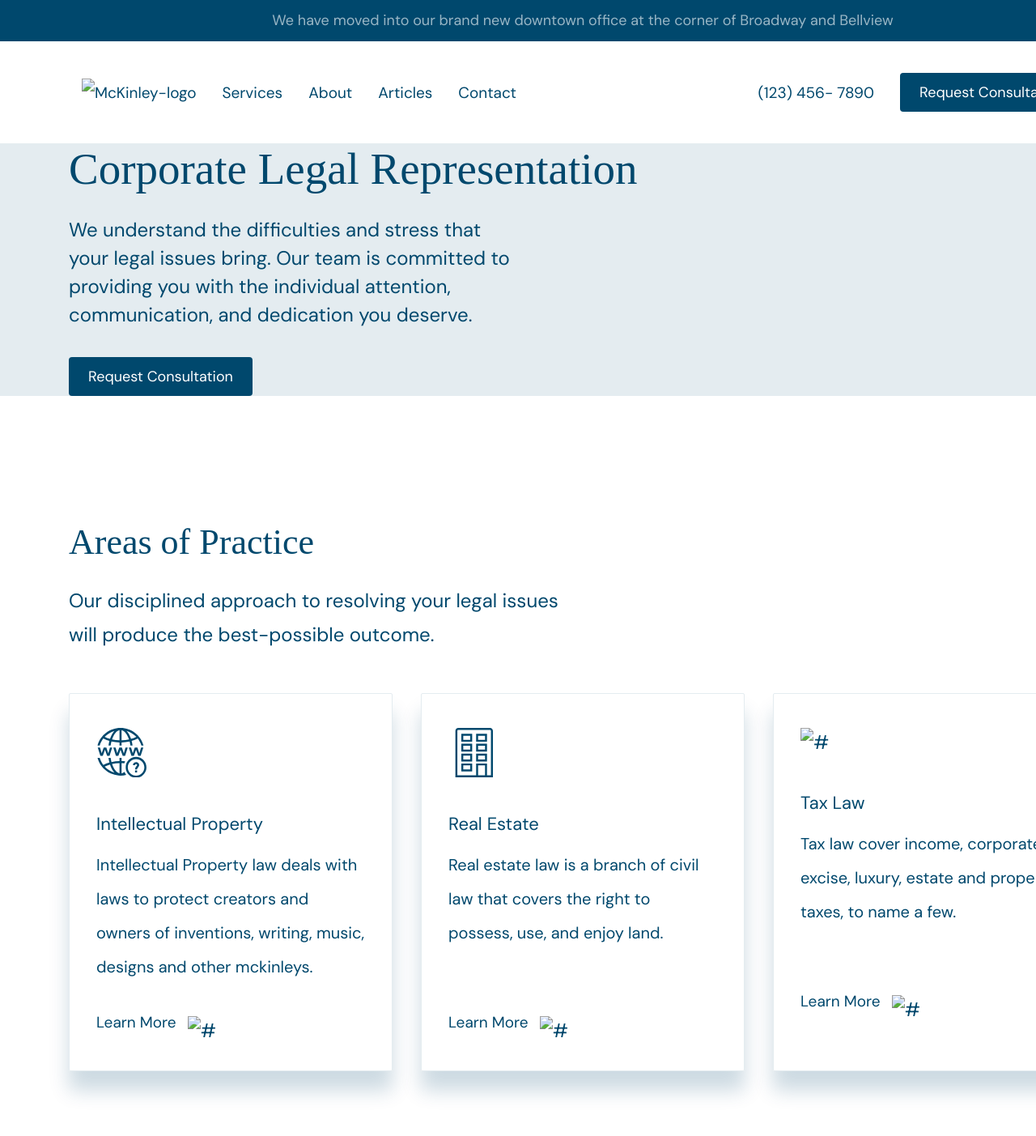
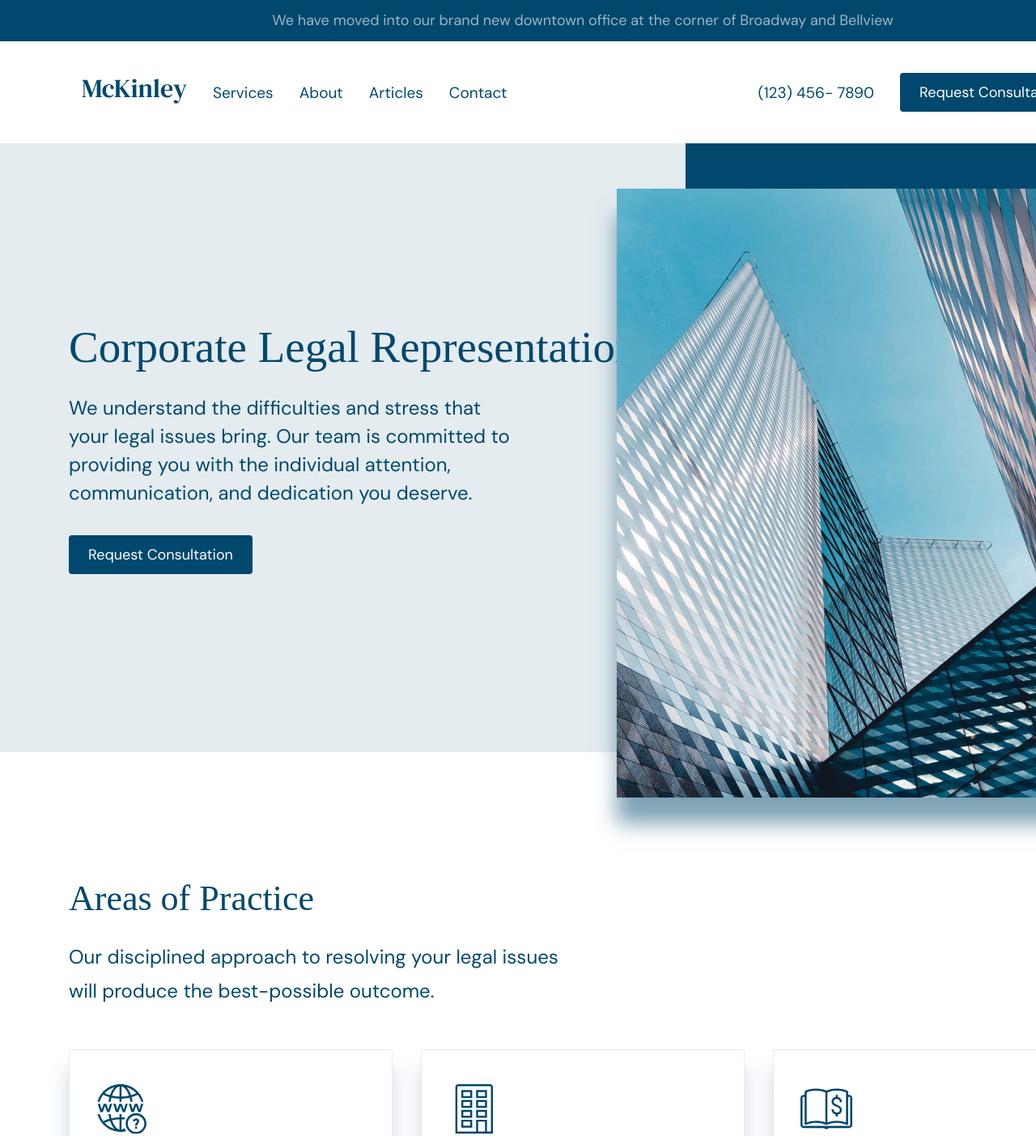
Before and after one commit to Vadim-Savchuk/law-Company, a plain HTML site: page index.html in a window 1280 px wide. Shown: the top 1403 px of the page at 81% size. Drawn offline with nearby package versions, Linux system fonts and the light colour scheme; files that its build step writes are made by us from their sources; files whose address does not match are found by name; a web font is replaced by a local one.

Commit message:
Update index.html

```diff
--- a/index.html
+++ b/index.html
@@ -11,7 +11,7 @@
     <link href="https://fonts.googleapis.com/css2?family=DM+Sans&family=DM+Serif+Text&display=swap" rel="stylesheet">
     <link rel="stylesheet" href="https://unpkg.com/swiper@8/swiper-bundle.min.css"/>
     <link rel="stylesheet" href="https://cdnjs.cloudflare.com/ajax/libs/font-awesome/4.7.0/css/font-awesome.min.css">
-    <link rel="stylesheet" href="../mckinley/css/main.css">
+    <link rel="stylesheet" href="css/main.css">
 </head>
 <body>
     <div class="wrapper">
@@ -22,7 +22,7 @@
             <nav class="menu">
                 <!-- =======burger-menu============= -->
                 <div class="topnav" id="myTopnav">
-                    <a href="#h" class="active"><img src="../mckinley/img/logo.jpg" alt="McKinley-logo"></a></a>
+                    <a href="#h" class="active"><img src="img/logo.jpg" alt="McKinley-logo"></a></a>
                     <a href="#">Services</a>
                     <a href="#">About</a>
                     <a href="#">Articles</a>
@@ -42,7 +42,7 @@
                     <button>Request Consultation</button>
                 </div>
                 <div class="title-img">
-                    <img src="../mckinley/img/01.jpg" alt="#">
+                    <img src="img/01.jpg" alt="#">
                 </div>
             </div>
         </header>
@@ -57,7 +57,7 @@
                         <p>Intellectual Property law deals with laws to protect creators and owners of inventions, writing, music, designs and other mckinleys.</p>
                         <div class="arrow-mini">
                             <a href="#">Learn More</a>
-                            <img src="../mckinley/img/mini-arrow.svg" alt="#">
+                            <img src="img/mini-arrow.svg" alt="#">
                         </div>
                     </li>
                     <li>
@@ -66,16 +66,16 @@
                         <p>Real estate law is a branch of civil law that covers the right to possess, use, and enjoy land.</p>
                         <div class="arrow-mini">
                             <a href="#">Learn More</a>
-                            <img src="../mckinley/img/mini-arrow.svg" alt="#">
+                            <img src="img/mini-arrow.svg" alt="#">
                         </div>
                     </li>
                     <li>
-                        <img src="../mckinley/img/content03.svg" alt="#">
+                        <img src="img/content03.svg" alt="#">
                         <h4>Tax Law</h4>
                         <p>Tax law cover income, corporate, excise, luxury, estate and property taxes, to name a few.</p>
                         <div class="arrow-mini">
                             <a href="#">Learn More</a>
-                            <img src="../mckinley/img/mini-arrow.svg" alt="#">
+                            <img src="img/mini-arrow.svg" alt="#">
                         </div>
                     </li>
                 </ul>
@@ -109,7 +109,7 @@
                             <p>12 Things About Web Design Your Boss Wants To Know</p>
                             <div class="arrow-mini">
                                 <a href="#">Learn More</a>
-                                <img class="practices-img" src="../mckinley/img/mini-arrow.svg" alt="#">
+                                <img class="practices-img" src="img/mini-arrow.svg" alt="#">
                             </div>
                         </div>
                     </li>
@@ -120,7 +120,7 @@
                             <p>The History Of Web Design</p>
                             <div class="arrow-mini">
                                 <a href="#">Learn More</a>
-                                <img class="practices-img" src="../mckinley/img/mini-arrow.svg" alt="#">
+                                <img class="practices-img" src="img/mini-arrow.svg" alt="#">
                             </div>
                          </div>
                     </li>
@@ -131,7 +131,7 @@
                             <p>How to improve Web Design Process</p>
                             <div class="arrow-mini">
                                 <a href="#">Learn More</a>
-                                <img class="practices-img" src="../mckinley/img/mini-arrow.svg" alt="#">
+                                <img class="practices-img" src="img/mini-arrow.svg" alt="#">
                             </div>
                          </div>
                     </li>
@@ -167,15 +167,15 @@
                 </ul>
                 <ul class="media">
                     <li>
-                        <img src="../mckinley/img/facebook.svg" alt="#">
+                        <img src="img/facebook.svg" alt="#">
                          <a href="#"><p>Facebook</p></a>
                     </li>
                     <li>
-                        <img src="../mckinley/img/link.svg" alt="#">
+                        <img src="img/link.svg" alt="#">
                         <a href="#"><p>LinkedIn</p></a>
                     </li>
                     <li>
-                        <img src="../mckinley/img/twiter.svg" alt="#">
+                        <img src="img/twiter.svg" alt="#">
                         <a href="#"><p>Twitter</p></a>
                     </li>
                 </ul>
@@ -201,6 +201,6 @@
     </div>
 
     <script src="https://unpkg.com/swiper@8/swiper-bundle.min.js"></script>
-    <script src="../mckinley/js/main.js"></script>
+    <script src="js/main.js"></script>
 </body>
 </html>
```
